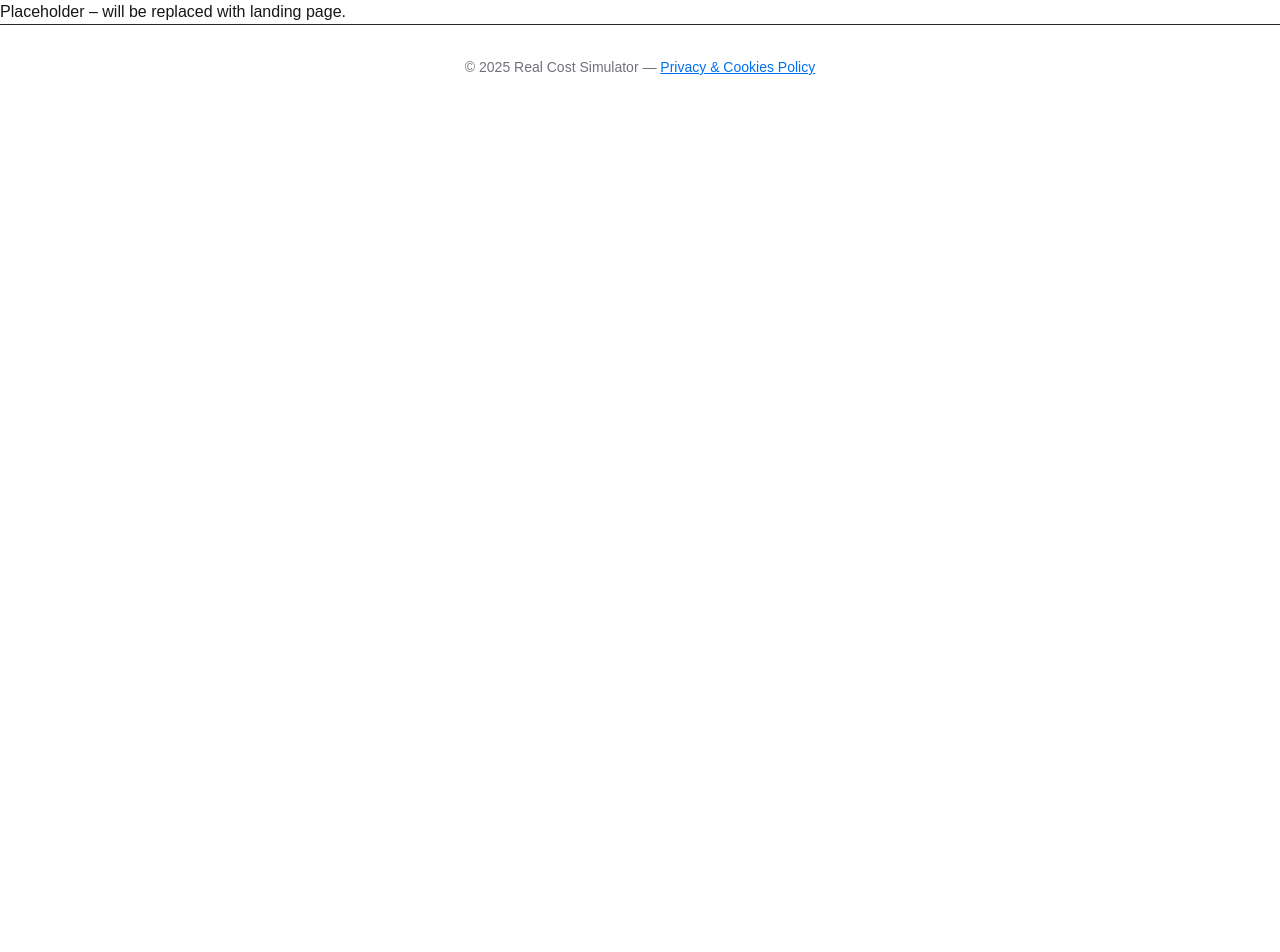
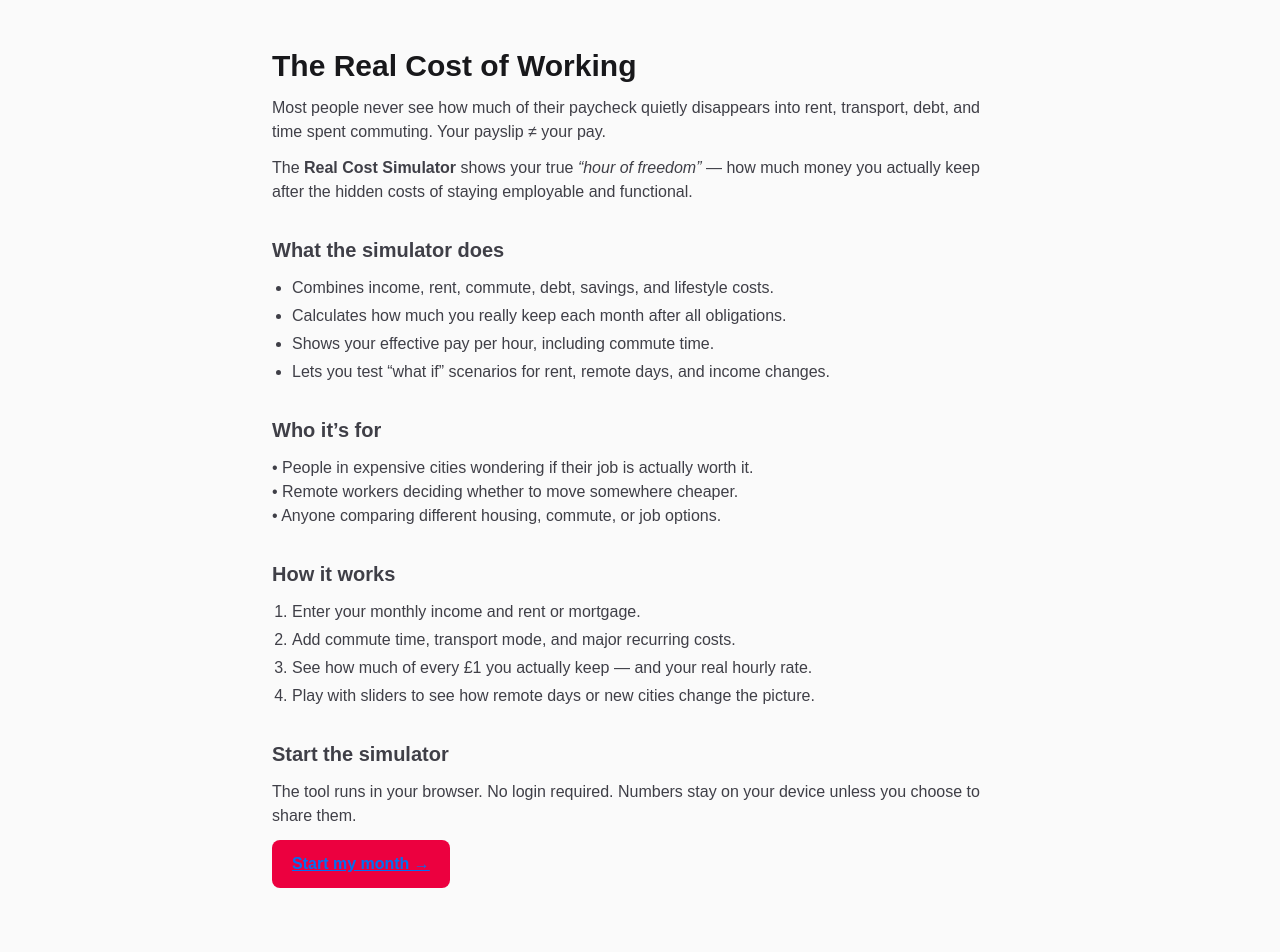
Before and after one commit to bendover19/real-cost-sim, a Next.js app: page / in a window 1280 px wide. Shown: the top 952 px of the page. Before the commit the page ends 800 px from the top, so only its background shows below. Built offline with nearby package versions, Linux system fonts and the light colour scheme.

Commit message:
Update page.tsx

```diff
--- a/app/page.tsx
+++ b/app/page.tsx
@@ -1,3 +1,72 @@
-export default function Placeholder() {
-  return <div>Placeholder – will be replaced with landing page.</div>;
+// app/page.tsx  (NO "use client" here)
+import Link from "next/link";
+
+export default function LandingPage() {
+  return (
+    <main className="min-h-screen bg-zinc-50">
+      <div className="max-w-3xl mx-auto px-4 py-12 space-y-8">
+        <header className="space-y-3">
+          <h1 className="text-3xl font-semibold text-zinc-900">
+            The Real Cost of Working
+          </h1>
+          <p className="text-zinc-700">
+            Most people never see how much of their paycheck quietly disappears
+            into rent, transport, debt, and time spent commuting. Your payslip ≠ your pay.
+          </p>
+          <p className="text-zinc-700">
+            The <strong>Real Cost Simulator</strong> shows your true{" "}
+            <em>“hour of freedom”</em> — how much money you actually keep after
+            the hidden costs of staying employable and functional.
+          </p>
+        </header>
+
+        <section className="space-y-3 text-zinc-700">
+          <h2 className="text-xl font-semibold">What the simulator does</h2>
+          <ul className="list-disc pl-5 space-y-1">
+            <li>Combines income, rent, commute, debt, savings, and lifestyle costs.</li>
+            <li>Calculates how much you really keep each month after all obligations.</li>
+            <li>Shows your effective pay per hour, including commute time.</li>
+            <li>Lets you test “what if” scenarios for rent, remote days, and income changes.</li>
+          </ul>
+        </section>
+
+        <section className="space-y-3 text-zinc-700">
+          <h2 className="text-xl font-semibold">Who it’s for</h2>
+          <p>
+            • People in expensive cities wondering if their job is actually worth it. <br />
+            • Remote workers deciding whether to move somewhere cheaper. <br />
+            • Anyone comparing different housing, commute, or job options.
+          </p>
+        </section>
+
+        <section className="space-y-3 text-zinc-700">
+          <h2 className="text-xl font-semibold">How it works</h2>
+          <ol className="list-decimal pl-5 space-y-1">
+            <li>Enter your monthly income and rent or mortgage.</li>
+            <li>Add commute time, transport mode, and major recurring costs.</li>
+            <li>See how much of every £1 you actually keep — and your real hourly rate.</li>
+            <li>Play with sliders to see how remote days or new cities change the picture.</li>
+          </ol>
+        </section>
+
+        <section className="space-y-3 text-zinc-700">
+          <h2 className="text-xl font-semibold">Start the simulator</h2>
+          <p>
+            The tool runs in your browser. No login required. Numbers stay on your device unless
+            you choose to share them.
+          </p>
+          <Link
+            href="/sim"
+            className="inline-flex items-center justify-center rounded-lg bg-rose-600 px-5 py-3 text-white font-semibold hover:bg-rose-700"
+          >
+            Start my month →
+          </Link>
+        </section>
+
+        <footer className="pt-10 text-xs text-zinc-500">
+          Estimates only. This is not financial advice.
+        </footer>
+      </div>
+    </main>
+  );
 }
```
